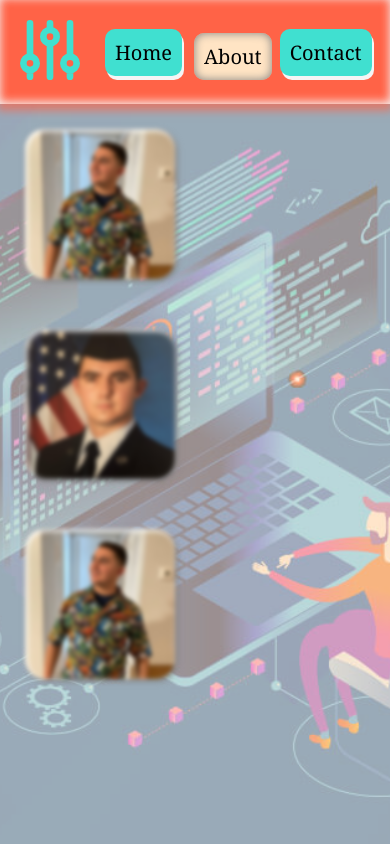
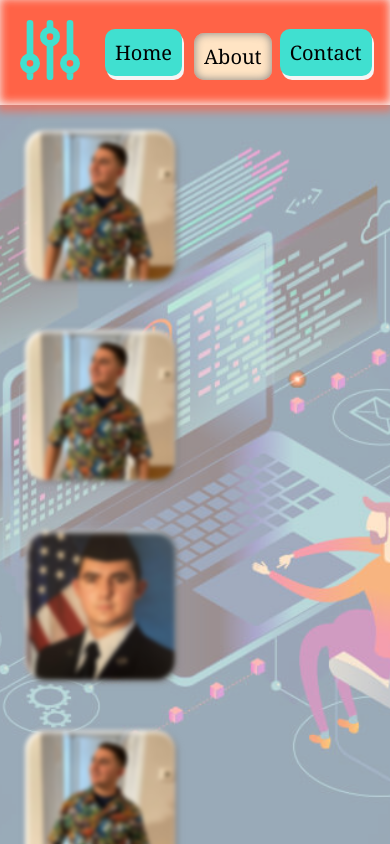
Before and after one commit to Devin-M-Smith/Test-Site, a React (Create React App) app: page /Test-Site/about in a window 390 px wide. Built offline with nearby package versions, Linux system fonts and the light colour scheme.

Commit message:
Update scroll for FireFox

```diff
--- a/src/App.css
+++ b/src/App.css
@@ -15,6 +15,8 @@
 
 *{
     box-sizing: border-box;
+    scrollbar-color: tomato bisque;
+    scrollbar-width: thin;
 }
 
 body{
@@ -28,6 +30,7 @@ body{
     flex-direction: column;
     overflow: hidden;
     background-color: bisque;
+    font-size: 20px;
 }
 
 .topper{
--- a/src/components/Navbar1.css
+++ b/src/components/Navbar1.css
@@ -9,7 +9,7 @@
 
 .logo {
     align-content: center;
-    width: 80px;
+    width: 4em;
     margin: 10px;
     color: turquoise;
     transition: ease 1s;
@@ -30,7 +30,6 @@
     padding: 10px;
     background-color: turquoise;
     text-align: center;
-    font-size: 20px;
     cursor: pointer;
     box-shadow: 2px 4px 0px 0px whitesmoke;
 }
--- a/src/pages/about.css
+++ b/src/pages/about.css
@@ -10,7 +10,7 @@
     background-repeat: no-repeat;
     background-size: cover;
     position: absolute;
-    top: 100px;
+    top: 5em;
     right: 0px;
     bottom: 0px;
     left: 0px;
@@ -40,12 +40,15 @@
 .rowLeft{
     width: 100%;
     display: flex;
+    perspective: 30em;
 }
 
 .rowRight{
     width: 100%;
     display: flex;
     flex-direction: row-reverse;
+    perspective: 30em;
+
 }
 
 .item{
@@ -53,7 +56,7 @@
     padding: 5px;
 }
 
-.text{
+.textLeft{
     position: relative;
     padding: 5px;
     margin: 10px;
@@ -61,7 +64,20 @@
     visibility: hidden;
     color: transparent;
     transition: 1s;
-        border-radius: 100%;
+    border-radius: 50%;
+    transform: rotateY(0deg);
+}
+
+.textRight{
+    position: relative;
+    padding: 5px;
+    margin: 10px;
+    box-shadow: none;
+    visibility: hidden;
+    color: transparent;
+    transition: 1s;
+    border-radius: 50%;
+    transform:rotateY(0deg);
 }
 
 .profile{
@@ -75,21 +91,30 @@
     border-radius: 20px;
     margin: 20px;
     box-shadow: inset 2px 2px 5px white, 2px 2px 5px gray;
-    height: 200px;
-    width: 200px;
+    height: 10em;
+    width: 10em;
     transition: ease 1s;
 }
 .profile:hover{
-    height: 250px;
-    width: 250px;
+    height: 12em;
+    width: 12em;
     filter: blur(0);
 }
 
-.item:hover + .text{
+.item:hover + .textLeft{
     visibility: visible;
     color: black;
     transition: ease  4s;
     box-shadow: inset 0px 0px 50px 0 whitesmoke, 0 0 50px 0 whitesmoke;
+    transform: rotateY(-30deg);
+}
+
+.item:hover + .textRight{
+    visibility: visible;
+    color: black;
+    transition: ease  4s;
+    box-shadow: inset 0px 0px 50px 0 whitesmoke, 0 0 50px 0 whitesmoke;
+    transform: rotateY(30deg);
 }
 
 
@@ -111,21 +136,31 @@
         flex-direction: row;
     }
 
-    .text{
+    .textLeft{
+        font-size: 12px;
+    }
+
+    .textRight{
         font-size: 12px;
     }
 
     .profile{
-        height: 150px;
-        width: 150px;
+        height: 7.5em;
+        width: 7.5em;
     }
 
     .profile:hover{
-        height: 200px;
-        width: 200px;
+        height: 10em;
+        width: 10em;
     }
 
-    .item:hover + .text{
+    .item:hover + .textLeft{
         box-shadow: none;
+        transform: rotateY(0deg);
+    }
+
+    .item:hover + .textRight{
+        box-shadow: none;
+        transform: rotateY(0deg);
     }
 }
--- a/src/pages/about.js
+++ b/src/pages/about.js
@@ -10,7 +10,16 @@ return (
                     <div className='item'>
                         <div className='profile' style={{backgroundImage: "url(" + Profile + ")"}}/>
                     </div>
-                    <div className='text'>
+                    <div className='textLeft'>
+                        <h1>Software Developer</h1>
+                        <p>Hello Hello Hello Hello Hello Hello HelloHello Hello Hello Hello Hello Hello Hello</p>
+                    </div>
+            </div>
+            <div className='rowLeft'>
+                    <div className='item'>
+                        <div className='profile' style={{backgroundImage: "url(" + Profile + ")"}}/>
+                    </div>
+                    <div className='textLeft'>
                         <h1>Software Developer</h1>
                         <p>Hello Hello Hello Hello Hello Hello HelloHello Hello Hello Hello Hello Hello Hello</p>
                     </div>
@@ -23,7 +32,7 @@ return (
                 <div className='item'>
                     <div className='profile' style={{backgroundImage: "url(" + Military + ")"}}/>
                 </div>
-                <div className='text'>
+                <div className='textRight'>
                     <h1>Excellence</h1>
                     <p>Hello Hello Hello Hello Hello Hello HelloHello Hello Hello Hello Hello Hello Hello</p>
                 </div>
@@ -32,7 +41,7 @@ return (
                 <div className='item'>
                     <div className='profile' style={{backgroundImage: "url(" + Profile + ")"}}/>
                 </div>
-                <div className='text'>
+                <div className='textRight'>
                     <h1>Excellence</h1>
                     <p>Wassup Wassup Wassup Wassup Wassup Wassup Wassup Wassup Wassup Wassup </p>
                 </div>
```
Also changed, not shown: 10 other files (tests, documents, lock files or other folders). Lines whose indentation alone changed are shown as unchanged.
